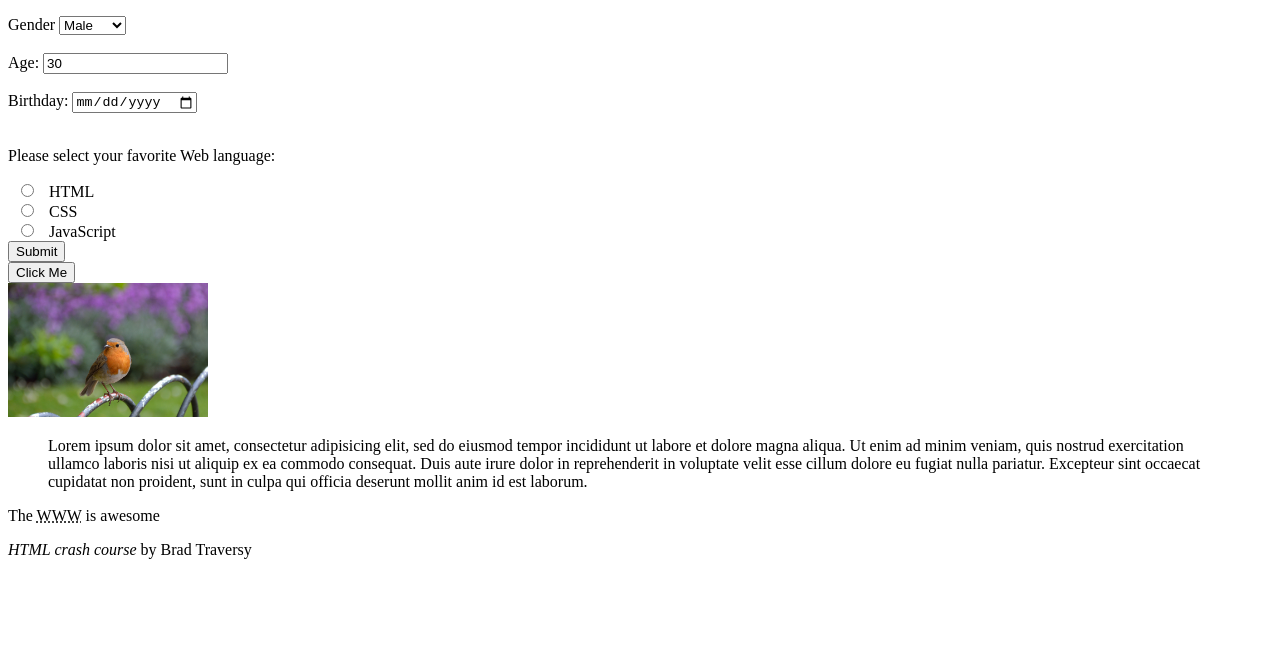
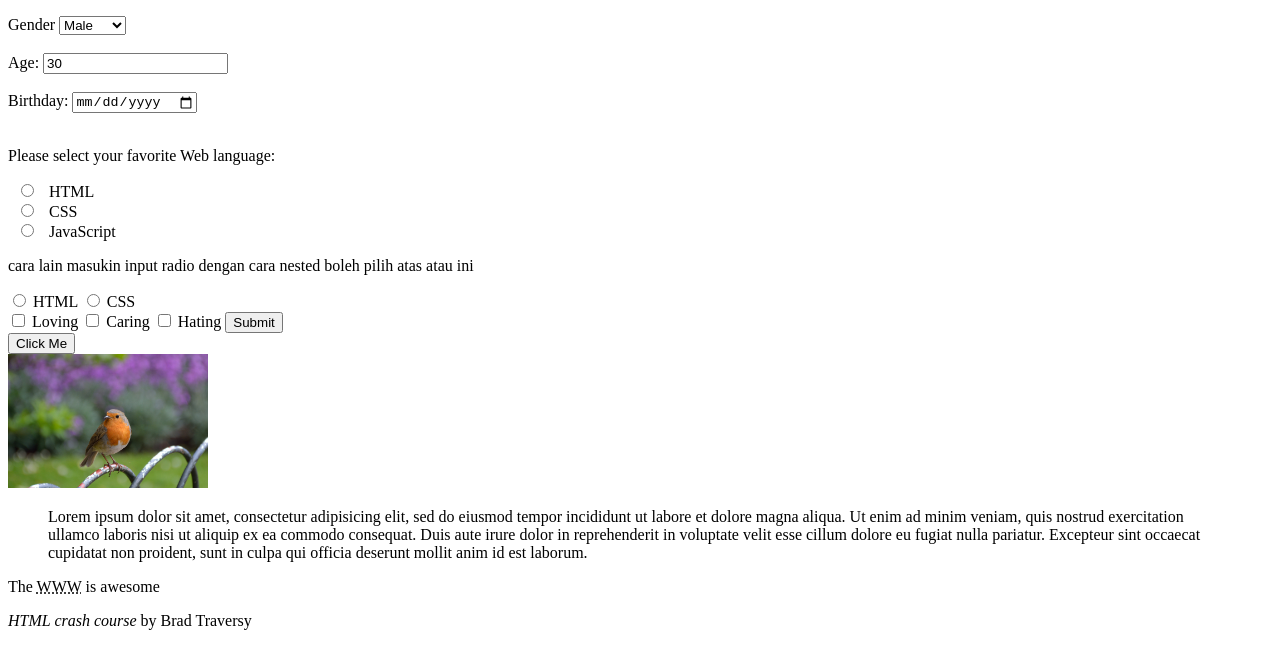
Before and after one commit to cenovaxs/HTML-CSS-Javascript, a plain HTML site: page Cheatsheet/Html Cheat Sheet/index.html in a window 1280 px wide. Shown: the part 961-1630 px from the top of the page. Drawn offline with Linux system fonts and the light colour scheme.

Commit message:
checkbox

```diff
--- a/Cheatsheet/Html Cheat Sheet/index.html
+++ b/Cheatsheet/Html Cheat Sheet/index.html
@@ -135,6 +135,29 @@
 		  <input type="radio" id="javascript" name="fav_language" value="JavaScript">
 		  <label for="javascript">JavaScript</label>
 		<br>
+		<p>cara lain masukin input radio dengan cara nested boleh pilih atas atau ini</p>
+		<label for="html">
+			<input type="radio" id="html" name="fav_language" value="HTML">
+			HTML
+		</label>
+		<label for="css">
+			<input type="radio" id="css" name="fav_language" value="CSS">
+			CSS
+		</label>
+		<br>
+		<!--Checkbox-->
+		<label for="loving">
+			<input id="loving" value="loving" type="checkbox" name="personality">
+			Loving
+		</label>
+		<label for="Caring">
+			<input id="Caring" value="caring" type="checkbox" name="personality">
+			Caring
+		</label>
+		<label for="Hating">
+			<input id="Hating" value="hating" type="checkbox" name="personality">
+			Hating
+		</label>
 		<input type="submit" name="submit" value="Submit">
 	</form>
 
```
